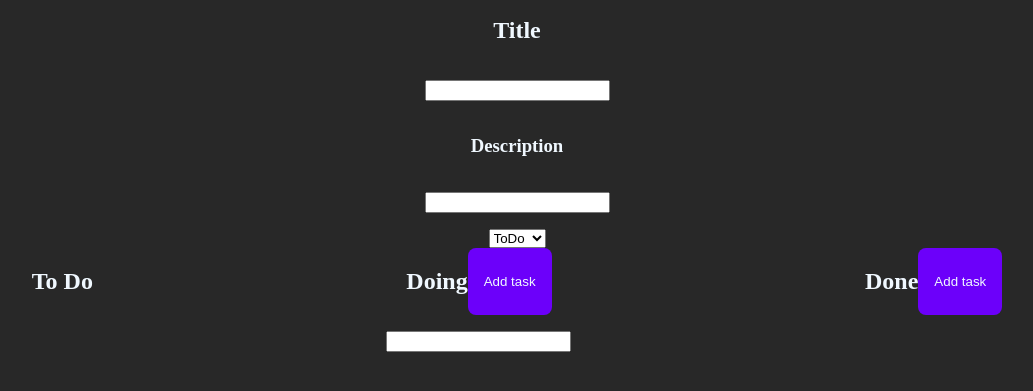
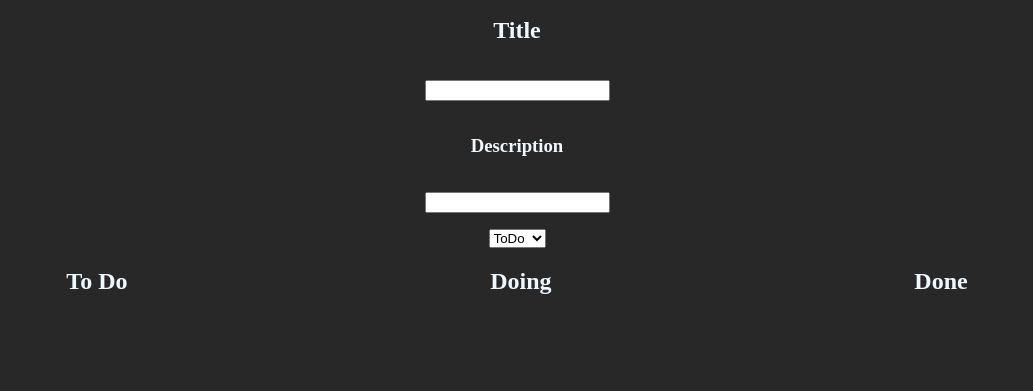
Before and after one commit to Sebasln/ToDoList-web, a plain HTML site: page index.html in a window 1280 px wide. Shown: the part 91-482 px from the top of the page, without its empty margins (123-1156 px from the left). Drawn offline with Linux system fonts and the light colour scheme.

Commit message:
16/10/25

```diff
--- a/index.html
+++ b/index.html
@@ -40,10 +40,8 @@
         <div class="sectionContainer">
             <div class="centered">
                 <h2>Doing</h2>
-                <button id="addDoing ">Add task</button>
             </div>
             <div class="taskContainer">
-                <input type="text">
                 <div class="taskDoing">
                 </div>
             </div>
@@ -51,7 +49,6 @@
         <div class="sectionContainer">
             <div class="centered">
                 <h2>Done</h2>
-                <button id="addDone">Add task</button>
             </div>
             <div class="taskContainer">
             </div>
```
